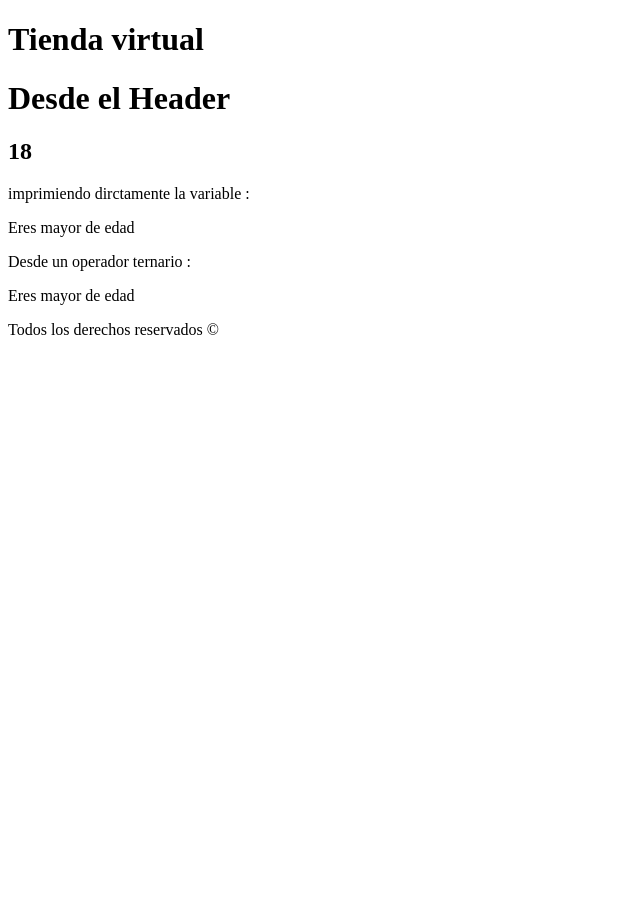
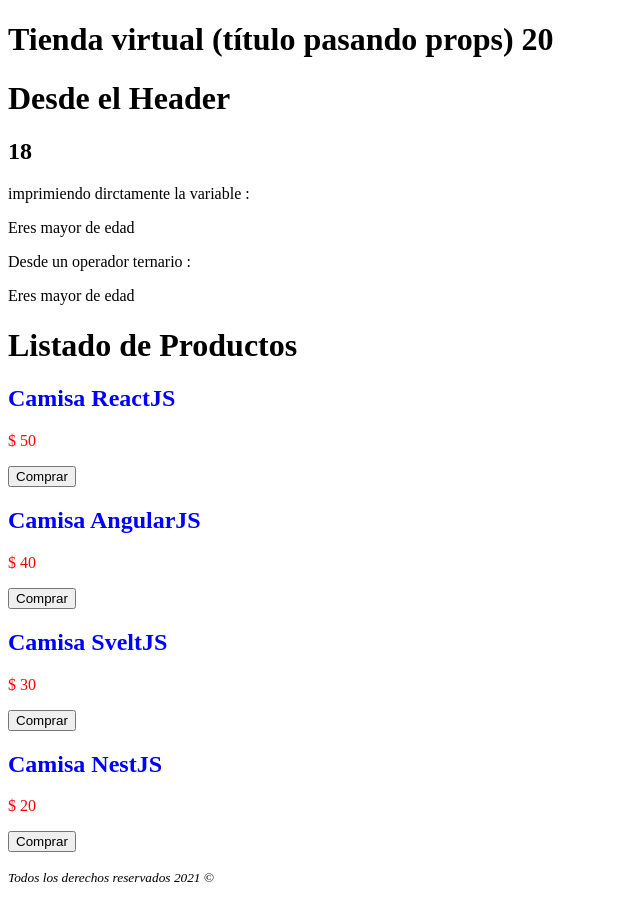
Before and after one commit to jam097/Curso-react-basicos, a React (Create React App) app: page / in a window 1280 px wide. Shown: the whole page, without its empty margins (0-640 px from the left). Before the commit the page ends 800 px from the top, so only its background shows below. Built offline with nearby package versions, Linux system fonts and the light colour scheme.

Commit message:
Agregado el componente Producto y manejo de un primer state

```diff
--- a/src/App.js
+++ b/src/App.js
@@ -1,22 +1,43 @@
-import React, {Fragment} from 'react';
+import React, {Fragment, useState} from 'react';
 import Header from './components/Header';
 import Footer from './components/Footer';
+import Producto from './components/Producto';
 
 
 function App() {
+
+  // Crear listado de productos
+  const [productos, setProductos] = useState([
+    { id:0, nombre: 'Camisa ReactJS', precio: 50},
+    { id:1, nombre: 'Camisa AngularJS', precio: 40},
+    { id:2, nombre: 'Camisa SveltJS', precio: 30},
+    { id:3, nombre: 'Camisa NestJS', precio: 20}
+  ]);
+
+  // Vamos a obtener el año actual para el footer.
+  const fecha = new Date().getFullYear();
+
   return (
-    {/* ojo solo se puede retornar un elemento html que contenga todo,
-        así sería con un elemento div que en nuestro html generaría un div que no hace nada (<div> == $0)
-      <div className="App">
+    // ojo solo se puede retornar un elemento html que contenga todo,
+    //    así sería con un elemento div que en nuestro html generaría un div que no hace nada (<div> == $0)
+    /*  <div className="App">
         <Header/>
         <Footer/>
-      </div>
+      </div> */
 
-        es preferible importar el tag Fragment que evita esto.*/},
+    //    es preferible importar el tag Fragment que evita esto.*/
 
     <Fragment>
-        <Header/>
-        <Footer/>
+        <Header titulo="Tienda virtual (título pasando props)" // puedo agregar las props que necesite
+        numero={20}
+        />
+
+        {/*Aqui se muestra como resolver los problemas con el key id https://reactjs.org/docs/lists-and-keys.html#keys*/}
+
+        <h1>Listado de Productos</h1>
+        {productos.map(producto =>(<Producto key={producto.id} producto={producto}/>))}
+
+        <Footer fecha={fecha}/>
     </Fragment>
 
   );
--- a/src/components/Footer.js
+++ b/src/components/Footer.js
@@ -1,10 +1,11 @@
 import React from 'react';
 
+
 //function expression
-const Footer = () => { // el encerrar en llaves al componente indicanda que puede utilizarse código javascript
+const Footer = ({fecha}) => { // el encerrar en llaves al componente indicanda que puede utilizarse código javascript
         return(        // si lo omito puedo escribir mi componente comose indica mas abajo en comentario.
             <footer>
-                <p>Todos los derechos reservados &copy;</p>
+                <p><small><em>Todos los derechos reservados {fecha} &copy;</em></small></p>
             </footer>
         );
 };
--- a/src/components/Header.jsx
+++ b/src/components/Header.jsx
@@ -1,7 +1,8 @@
 import React from 'react';
 
 //function declaration
-function Header(){
+//function Header(props){ // En la comunidad de React ya no se utiliza esta forma en la inclusion de las props si no la siguiente.
+function Header({titulo, numero}){   //Esto nos permite tener un código mas limpio.
     const edad = 18;
 
     let mensaje;
@@ -17,7 +18,8 @@ function Header(){
     return (
         // Ojo solo se puede retornar un elemento HTML por eso tuvimos que colocar los h1 y h2 dentro de un <div>
         <div>
-            <h1 className="encabezado">Tienda virtual</h1>
+            {/*<h1 className="encabezado">{props.titulo} {props.numero}</h1> antes se hacia de estas forma*/}
+            <h1 className="encabezado">{titulo} {numero}</h1>{/* Ahora se hace de esta forma (destructuring de props):*/}
             <div>
                 <h1>Desde el Header</h1>
                 <h2>{edad}</h2>
--- /dev/null
+++ b/src/components/Producto.js
@@ -0,0 +1,24 @@
+import React from 'react'
+
+const Producto = ({producto}) => {
+
+    //mejor de esta forma:
+    const {nombre, precio, id} = producto
+
+    const seleccionarProducto = (id) => {
+        console.log('Comprando...', id);
+    }
+
+    return ( <div>
+                <h2 style={{color:'blue'}}>{nombre}</h2>
+                <p style={{color:'red'}}>$ {precio}</p>
+                <button
+                type="button"
+                onClick={() => seleccionarProducto(id)}
+                >Comprar</button>
+            </div> );
+
+    //return ( <h2 style={{color:'blue'}}>{producto.nombre}</h2> );
+}
+
+export default Producto;
```
